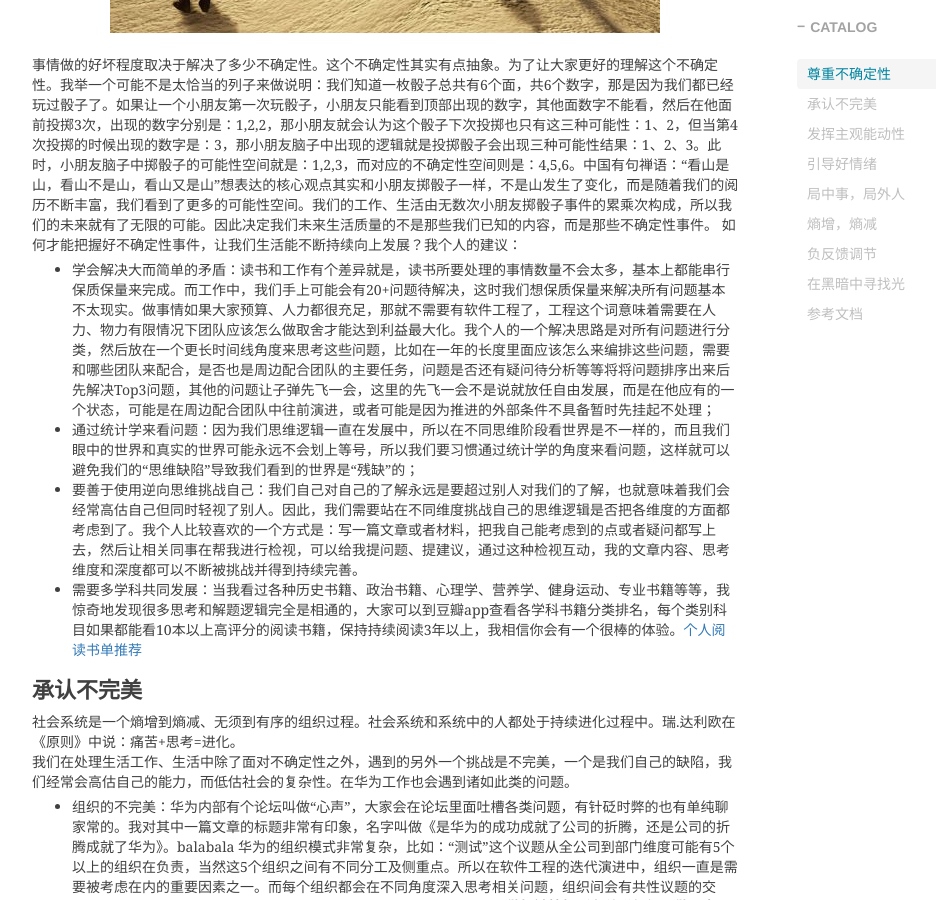
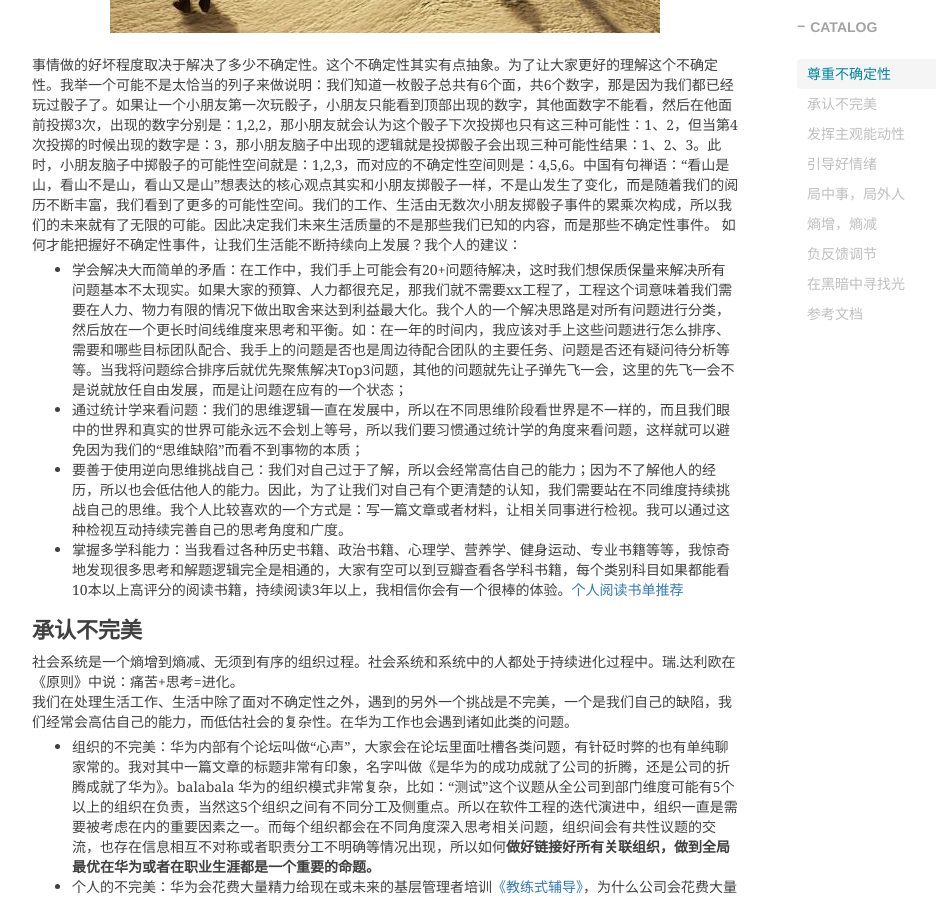
Before and after one commit to shihai1991/shihai1991.github.io, a Jekyll site: the page built from _posts/2023-10-30-在菊厂八年的那些人那些事.md, in a window 1280 px wide and 900 px high, scrolled down 1650 px. Shown: the whole window, without its empty margins (233-1169 px from the left). Built offline with Jekyll 4.4.1, drawn with Linux system fonts in a browser that asks for light colours; nearby versions of some CDN libraries; comment, search, counter and statistics services are not loaded.

Commit message:
Update 2023-10-30-在菊厂八年的那些人那些事.md

```diff
--- a/_posts/2023-10-30-在菊厂八年的那些人那些事.md
+++ b/_posts/2023-10-30-在菊厂八年的那些人那些事.md
@@ -23,10 +23,10 @@
 ![不确定性 侵删]({{site.baseurl}}/img/2024/Q1/20240102-不确定性.jpg)
 事情做的好坏程度取决于解决了多少不确定性。这个不确定性其实有点抽象。为了让大家更好的理解这个不确定性。我举一个可能不是太恰当的列子来做说明：我们知道一枚骰子总共有6个面，共6个数字，那是因为我们都已经玩过骰子了。如果让一个小朋友第一次玩骰子，小朋友只能看到顶部出现的数字，其他面数字不能看，然后在他面前投掷3次，出现的数字分别是：1,2,2，那小朋友就会认为这个骰子下次投掷也只有这三种可能性：1、2，但当第4次投掷的时候出现的数字是：3，那小朋友脑子中出现的逻辑就是投掷骰子会出现三种可能性结果：1、2、3。此时，小朋友脑子中掷骰子的可能性空间就是：1,2,3，而对应的不确定性空间则是：4,5,6。中国有句禅语：“看山是山，看山不是山，看山又是山”想表达的核心观点其实和小朋友掷骰子一样，不是山发生了变化，而是随着我们的阅历不断丰富，我们看到了更多的可能性空间。我们的工作、生活由无数次小朋友掷骰子事件的累乘次构成，所以我们的未来就有了无限的可能。因此决定我们未来生活质量的不是那些我们已知的内容，而是那些不确定性事件。
 如何才能把握好不确定性事件，让我们生活能不断持续向上发展？我个人的建议：
-- 学会解决大而简单的矛盾：读书和工作有个差异就是，读书所要处理的事情数量不会太多，基本上都能串行保质保量来完成。而工作中，我们手上可能会有20+问题待解决，这时我们想保质保量来解决所有问题基本不太现实。做事情如果大家预算、人力都很充足，那就不需要有软件工程了，工程这个词意味着需要在人力、物力有限情况下团队应该怎么做取舍才能达到利益最大化。我个人的一个解决思路是对所有问题进行分类，然后放在一个更长时间线角度来思考这些问题，比如在一年的长度里面应该怎么来编排这些问题，需要和哪些团队来配合，是否也是周边配合团队的主要任务，问题是否还有疑问待分析等等将将问题排序出来后先解决Top3问题，其他的问题让子弹先飞一会，这里的先飞一会不是说就放任自由发展，而是在他应有的一个状态，可能是在周边配合团队中往前演进，或者可能是因为推进的外部条件不具备暂时先挂起不处理；
-- 通过统计学来看问题：因为我们思维逻辑一直在发展中，所以在不同思维阶段看世界是不一样的，而且我们眼中的世界和真实的世界可能永远不会划上等号，所以我们要习惯通过统计学的角度来看问题，这样就可以避免我们的“思维缺陷”导致我们看到的世界是“残缺”的；
-- 要善于使用逆向思维挑战自己：我们自己对自己的了解永远是要超过别人对我们的了解，也就意味着我们会经常高估自己但同时轻视了别人。因此，我们需要站在不同维度挑战自己的思维逻辑是否把各维度的方面都考虑到了。我个人比较喜欢的一个方式是：写一篇文章或者材料，把我自己能考虑到的点或者疑问都写上去，然后让相关同事在帮我进行检视，可以给我提问题、提建议，通过这种检视互动，我的文章内容、思考维度和深度都可以不断被挑战并得到持续完善。
-- 需要多学科共同发展：当我看过各种历史书籍、政治书籍、心理学、营养学、健身运动、专业书籍等等，我惊奇地发现很多思考和解题逻辑完全是相通的，大家可以到豆瓣app查看各学科书籍分类排名，每个类别科目如果都能看10本以上高评分的阅读书籍，保持持续阅读3年以上，我相信你会有一个很棒的体验。[个人阅读书单推荐](https://shihai1991.github.io/books/2021/11/23/%E4%B8%AA%E4%BA%BA%E9%98%85%E8%AF%BB%E4%B9%A6%E5%8D%95%E6%8E%A8%E8%8D%90/)
+- 学会解决大而简单的矛盾：在工作中，我们手上可能会有20+问题待解决，这时我们想保质保量来解决所有问题基本不太现实。如果大家的预算、人力都很充足，那我们就不需要xx工程了，工程这个词意味着我们需要在人力、物力有限的情况下做出取舍来达到利益最大化。我个人的一个解决思路是对所有问题进行分类，然后放在一个更长时间线维度来思考和平衡。如：在一年的时间内，我应该对手上这些问题进行怎么排序、需要和哪些目标团队配合、我手上的问题是否也是周边待配合团队的主要任务、问题是否还有疑问待分析等等。当我将问题综合排序后就优先聚焦解决Top3问题，其他的问题就先让子弹先飞一会，这里的先飞一会不是说就放任自由发展，而是让问题在应有的一个状态；
+- 通过统计学来看问题：我们的思维逻辑一直在发展中，所以在不同思维阶段看世界是不一样的，而且我们眼中的世界和真实的世界可能永远不会划上等号，所以我们要习惯通过统计学的角度来看问题，这样就可以避免因为我们的“思维缺陷”而看不到事物的本质；
+- 要善于使用逆向思维挑战自己：我们对自己过于了解，所以会经常高估自己的能力；因为不了解他人的经历，所以也会低估他人的能力。因此，为了让我们对自己有个更清楚的认知，我们需要站在不同维度持续挑战自己的思维。我个人比较喜欢的一个方式是：写一篇文章或者材料，让相关同事进行检视。我可以通过这种检视互动持续完善自己的思考角度和广度。
+- 掌握多学科能力：当我看过各种历史书籍、政治书籍、心理学、营养学、健身运动、专业书籍等等，我惊奇地发现很多思考和解题逻辑完全是相通的，大家有空可以到豆瓣查看各学科书籍，每个类别科目如果都能看10本以上高评分的阅读书籍，持续阅读3年以上，我相信你会有一个很棒的体验。[个人阅读书单推荐](https://shihai1991.github.io/books/2021/11/23/%E4%B8%AA%E4%BA%BA%E9%98%85%E8%AF%BB%E4%B9%A6%E5%8D%95%E6%8E%A8%E8%8D%90/)
 
 # 承认不完美
 社会系统是一个熵增到熵减、无须到有序的组织过程。社会系统和系统中的人都处于持续进化过程中。瑞.达利欧在《原则》中说：痛苦+思考=进化。
```
